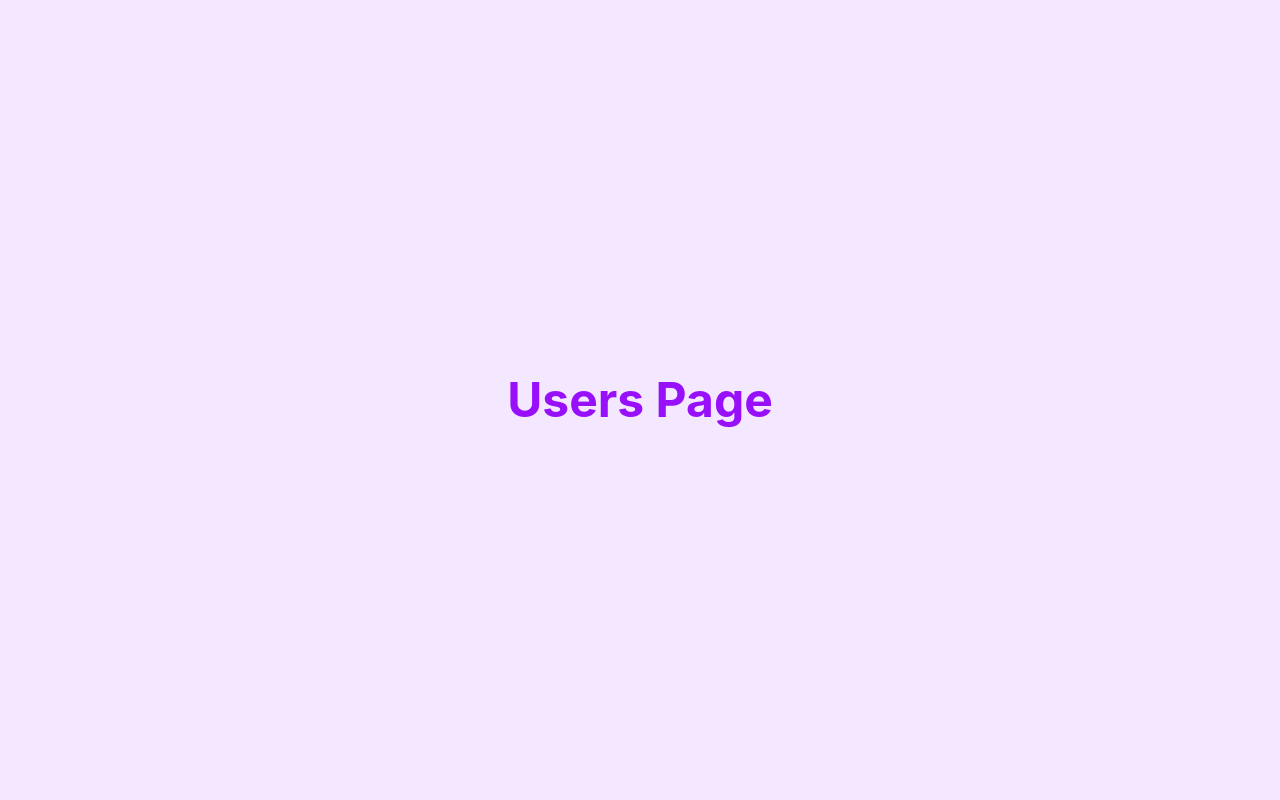
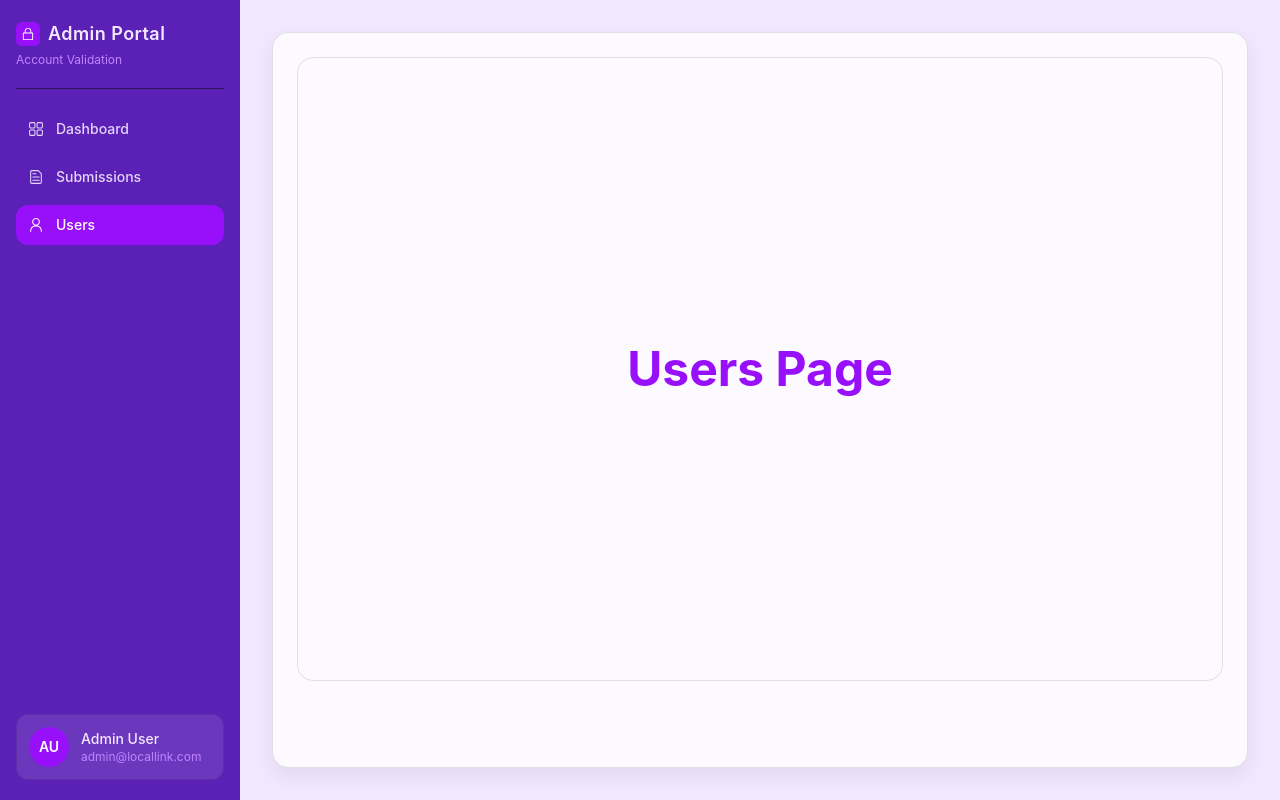
Before and after one commit to KyiPhyuThiriKhaing/CSC105-G09-GenZCoders-LocalLink, a React (Vite) app in the folder locallink-frontend/: page /admin/users in a window 1280 px wide. Built offline with nearby package versions, Linux system fonts and the light colour scheme.

Commit message:
feat: implement Admin layout and sidebar components for improved navigation

```diff
--- /dev/null
+++ b/locallink-frontend/src/components/AdminPageComponents/AdminLayout.tsx
@@ -0,0 +1,21 @@
+import type { ReactNode } from "react";
+import AdminSidebar from "./AdminSidebar";
+
+type AdminLayoutProps = {
+  children?: ReactNode;
+};
+
+function AdminLayout({ children }: AdminLayoutProps) {
+  return (
+    <div className="flex min-h-screen bg-brand-soft">
+      <AdminSidebar />
+      <main className="flex-1 bg-[var(--color-brand-soft)] p-8">
+        <div className="h-full min-h-[calc(100vh-4rem)] rounded-2xl border border-[var(--color-ink-border-faint)] bg-white/75 p-6 shadow-[0_8px_24px_rgba(31,18,51,0.08)]">
+          {children ?? <div className="h-full rounded-xl border border-dashed border-[var(--color-ink-border-soft)]" />}
+        </div>
+      </main>
+    </div>
+  );
+}
+
+export default AdminLayout;
--- /dev/null
+++ b/locallink-frontend/src/components/AdminPageComponents/AdminSidebar.tsx
@@ -0,0 +1,73 @@
+import { useLocation } from "react-router-dom";
+import {
+  DashboardIcon,
+  FileTextIcon,
+  LockClosedIcon,
+  PersonIcon,
+} from "@radix-ui/react-icons";
+import AdminSidebarItem from "./AdminSidebarItem";
+
+const NAV_ITEMS = [
+  {
+    to: "/admin/dashboard",
+    label: "Dashboard",
+    Icon: DashboardIcon,
+  },
+  {
+    to: "/admin/submissions",
+    label: "Submissions",
+    Icon: FileTextIcon,
+  },
+  {
+    to: "/admin/users",
+    label: "Users",
+    Icon: PersonIcon,
+  },
+] as const;
+
+function AdminSidebar() {
+  const location = useLocation();
+
+  const isActivePath = (path: string) =>
+    location.pathname === path || location.pathname.startsWith(`${path}/`);
+
+  return (
+    <aside className="flex h-screen w-[240px] shrink-0 flex-col bg-[var(--color-brand-primary-700)] px-4 py-5">
+      <div className="pb-5">
+        <h1 className="inline-flex items-center gap-2 text-lg font-semibold tracking-wide text-[var(--color-brand-soft)]">
+          <span className="grid h-6 w-6 place-items-center rounded-md bg-[var(--color-brand-primary)] text-white">
+            <LockClosedIcon className="h-3.5 w-3.5" />
+          </span>
+          Admin Portal
+        </h1>
+        <p className="mt-1 text-xs text-[var(--color-brand-accent)]">Account Validation</p>
+      </div>
+
+      <div className="mb-5 h-px w-full bg-[var(--color-ink-strong-70)]" aria-hidden="true" />
+
+      <nav className="flex flex-1 flex-col gap-2" aria-label="Admin sidebar navigation">
+        {NAV_ITEMS.map((item) => (
+          <AdminSidebarItem
+            key={item.to}
+            to={item.to}
+            label={item.label}
+            Icon={item.Icon}
+            isActive={isActivePath(item.to)}
+          />
+        ))}
+      </nav>
+
+      <div className="mt-4 flex items-center gap-3 rounded-xl border border-[var(--color-ink-border-soft)] bg-white/10 p-3">
+        <div className="grid h-10 w-10 place-items-center rounded-full bg-brand-primary text-sm font-semibold text-white">
+          AU
+        </div>
+        <div>
+          <p className="text-sm font-medium text-[var(--color-brand-soft)]">Admin User</p>
+          <p className="text-xs text-[var(--color-brand-accent)]">admin@locallink.com</p>
+        </div>
+      </div>
+    </aside>
+  );
+}
+
+export default AdminSidebar;
--- /dev/null
+++ b/locallink-frontend/src/components/AdminPageComponents/AdminSidebarItem.tsx
@@ -0,0 +1,28 @@
+import { NavLink } from "react-router-dom";
+import type { ComponentType } from "react";
+
+type AdminSidebarItemProps = {
+  to: string;
+  label: string;
+  Icon: ComponentType<{ className?: string }>;
+  isActive: boolean;
+};
+
+function AdminSidebarItem({ to, label, Icon, isActive }: AdminSidebarItemProps) {
+  return (
+    <NavLink
+      to={to}
+      className={
+        "group flex items-center gap-3 rounded-xl px-3 py-2.5 text-sm font-medium transition-colors " +
+        (isActive
+          ? "bg-[var(--color-brand-primary)] text-white"
+          : "text-[var(--color-brand-soft)]/90 hover:bg-white/15 hover:text-white")
+      }
+    >
+      <Icon className="h-4 w-4 shrink-0" />
+      <span>{label}</span>
+    </NavLink>
+  );
+}
+
+export default AdminSidebarItem;
--- a/locallink-frontend/src/pages/AdminDashboardPage.tsx
+++ b/locallink-frontend/src/pages/AdminDashboardPage.tsx
@@ -1,7 +1,11 @@
+import AdminLayout from "../components/AdminPageComponents/AdminLayout";
+
 export default function AdminDashboardPage() {
   return (
-    <div className="flex items-center justify-center h-screen bg-brand-soft">
-      <h1 className="text-5xl font-bold text-brand-primary">Admin Dashboard</h1>
-    </div>
+    <AdminLayout>
+      <div className="flex min-h-[calc(100vh-11rem)] items-center justify-center rounded-2xl border border-[var(--color-ink-border-faint)] bg-brand-soft/80">
+        <h1 className="text-5xl font-bold text-brand-primary">Admin Dashboard</h1>
+      </div>
+    </AdminLayout>
   );
 }
--- a/locallink-frontend/src/pages/AdminPage.tsx
+++ b/locallink-frontend/src/pages/AdminPage.tsx
@@ -1,10 +1,53 @@
-import { Outlet } from "react-router-dom";
+import { useNavigate } from "react-router-dom";
 
 export default function AdminPage() {
+  const navigate = useNavigate();
+
   return (
-    <div className="flex items-center justify-center h-screen bg-brand-soft">
-      <h1 className="text-5xl font-bold text-brand-primary">Admin Form</h1>
-      <Outlet />
+    <div className="grid min-h-screen place-items-center bg-[var(--color-ink-strong)] px-4 py-8">
+      <section className="w-full max-w-md rounded-2xl border border-[var(--color-ink-border-soft)] bg-white/[0.06] p-8 shadow-[0_12px_32px_rgba(31,18,51,0.3)]">
+        <h1 className="text-center text-3xl font-bold text-[var(--color-brand-soft)]">Admin Login</h1>
+        <p className="mt-2 text-center text-sm text-[var(--color-brand-accent)]">Restricted area</p>
+
+        <form
+          className="mt-7 space-y-5"
+          onSubmit={(event) => {
+            event.preventDefault();
+            navigate("/admin/dashboard");
+          }}
+        >
+          <div>
+            <label className="mb-2 block text-sm font-medium text-[var(--color-brand-soft)]" htmlFor="admin-email">
+              Email
+            </label>
+            <input
+              id="admin-email"
+              type="email"
+              placeholder="admin@example.com"
+              className="h-11 w-full rounded-xl border border-[var(--color-ink-border-soft)] bg-[var(--color-brand-soft)] px-3 text-sm text-[var(--color-ink-strong)] outline-none transition placeholder:text-[var(--color-text-muted)] focus:border-[var(--color-brand-primary)] focus:ring-2 focus:ring-[var(--color-brand-focus-ring)]"
+            />
+          </div>
+
+          <div>
+            <label className="mb-2 block text-sm font-medium text-[var(--color-brand-soft)]" htmlFor="admin-password">
+              Password
+            </label>
+            <input
+              id="admin-password"
+              type="password"
+              placeholder="Enter your password"
+              className="h-11 w-full rounded-xl border border-[var(--color-ink-border-soft)] bg-[var(--color-brand-soft)] px-3 text-sm text-[var(--color-ink-strong)] outline-none transition placeholder:text-[var(--color-text-muted)] focus:border-[var(--color-brand-primary)] focus:ring-2 focus:ring-[var(--color-brand-focus-ring)]"
+            />
+          </div>
+
+          <button
+            type="submit"
+            className="mt-2 inline-flex h-11 w-full items-center justify-center rounded-xl bg-brand-primary px-4 text-sm font-semibold text-white transition hover:bg-brand-primary-hover"
+          >
+            Enter Admin Portal
+          </button>
+        </form>
+      </section>
     </div>
   );
 }
--- a/locallink-frontend/src/pages/SubmissionsPage.tsx
+++ b/locallink-frontend/src/pages/SubmissionsPage.tsx
@@ -1,7 +1,11 @@
+import AdminLayout from "../components/AdminPageComponents/AdminLayout";
+
 export default function SubmissionsPage() {
   return (
-    <div className="flex items-center justify-center h-screen bg-brand-soft">
-      <h1 className="text-5xl font-bold text-brand-primary">Submissions Page</h1>
-    </div>
+    <AdminLayout>
+      <div className="flex min-h-[calc(100vh-11rem)] items-center justify-center rounded-2xl border border-[var(--color-ink-border-faint)] bg-brand-soft/80">
+        <h1 className="text-5xl font-bold text-brand-primary">Submissions Page</h1>
+      </div>
+    </AdminLayout>
   );
 }
--- a/locallink-frontend/src/pages/UsersPage.tsx
+++ b/locallink-frontend/src/pages/UsersPage.tsx
@@ -1,7 +1,11 @@
+import AdminLayout from "../components/AdminPageComponents/AdminLayout";
+
 export default function UsersPage() {
   return (
-    <div className="flex items-center justify-center h-screen bg-brand-soft">
-      <h1 className="text-5xl font-bold text-brand-primary">Users Page</h1>
-    </div>
+    <AdminLayout>
+      <div className="flex min-h-[calc(100vh-11rem)] items-center justify-center rounded-2xl border border-[var(--color-ink-border-faint)] bg-brand-soft/80">
+        <h1 className="text-5xl font-bold text-brand-primary">Users Page</h1>
+      </div>
+    </AdminLayout>
   );
 }
```
Also changed, not shown: locallink-frontend/src/pages/JobDetailsPage.tsx (line endings or trailing spaces), 1 other file (tests, documents, lock files or other folders).
